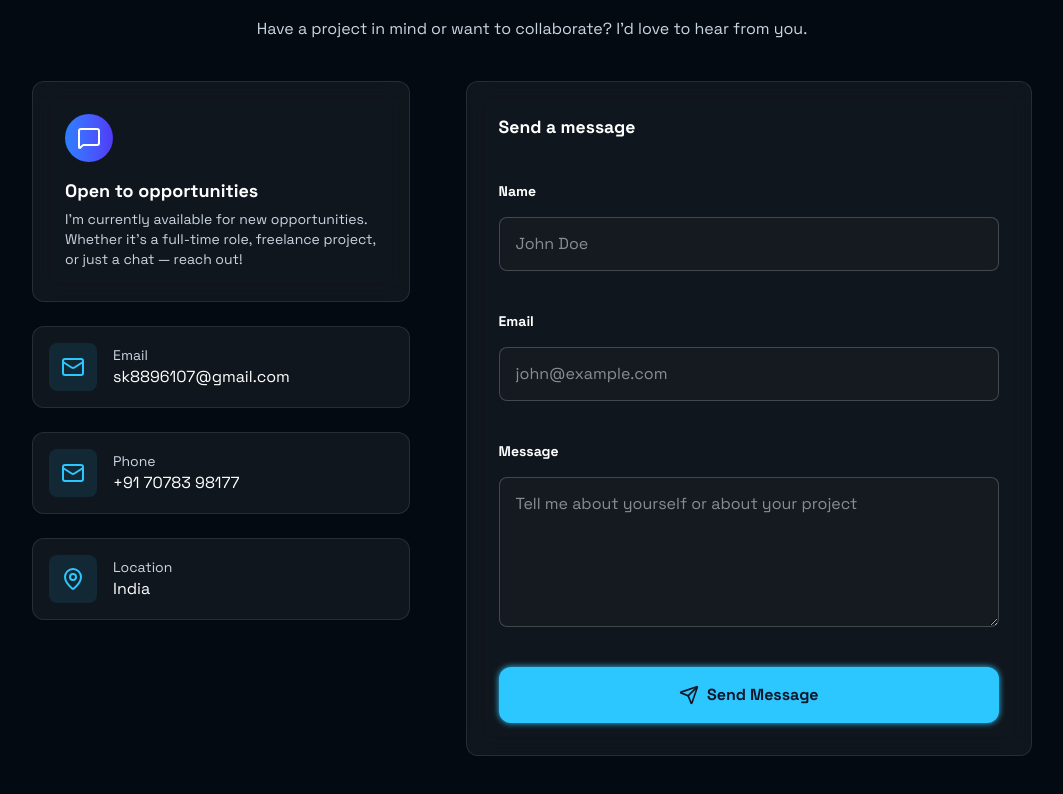
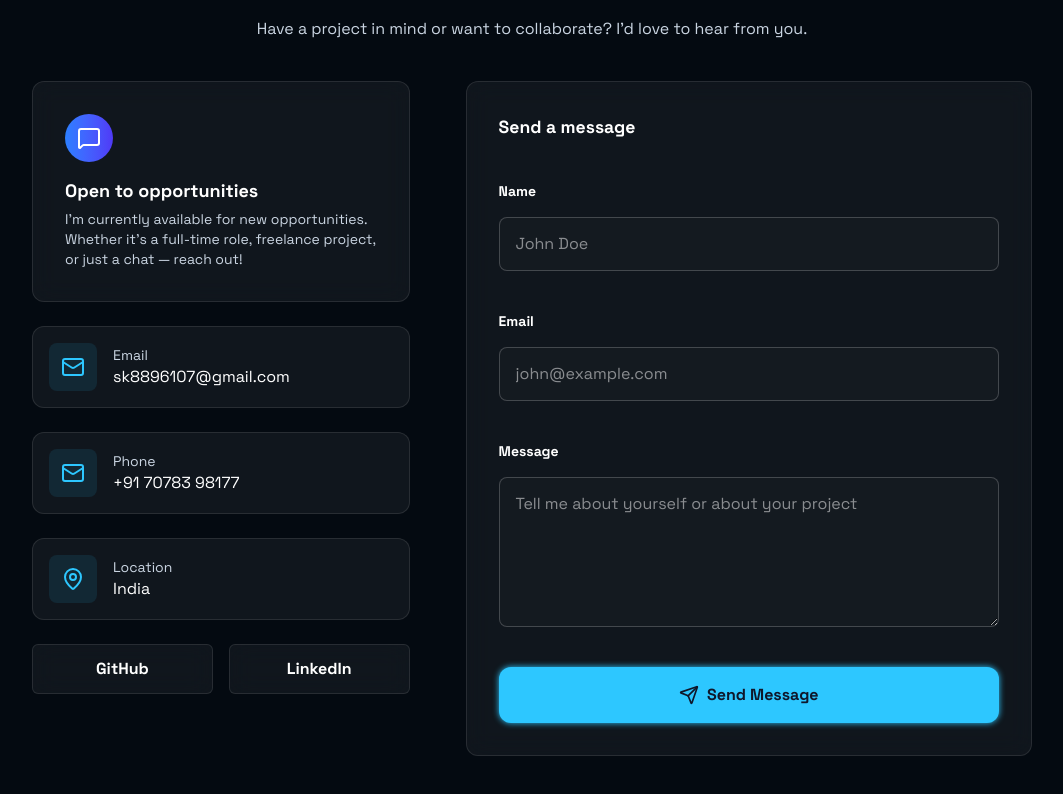
Before and after one commit to ashish-chaudhary01/portfolio, a React (Vite) app: page / in a window 1280 px wide. Shown: the part 2732-3526 px from the top of the page, without its empty margins (108-1171 px from the left). Built offline with nearby package versions, Linux system fonts and the light colour scheme.

Commit message:
Refactor ContactSection: rename data to inputData and add social links

```diff
--- a/src/section/Contact.jsx
+++ b/src/section/Contact.jsx
@@ -9,7 +9,7 @@ function ContactSection() {
     message: "",
   });
 
-  const data = [
+  const inputData = [
     {
       label: "name",
       value: formData.name,
@@ -24,6 +24,19 @@ function ContactSection() {
     },
   ];
 
+  const links = [
+    {
+      url: "https://github.com/ashish-chaudhary01",
+      label: "GitHub",
+      icon: "",
+    },
+    {
+      url: "#",
+      label: "LinkedIn",
+      icon: "",
+    },
+  ];
+
   const input =
     "border border-white/20 bg-white/2 px-4 py-3.5 rounded-lg outline-none focus:ring-1 ring-[#2DC7FF] focus:shadow-[0_0_8px_#2DC7FF]";
   return (
@@ -32,9 +45,7 @@ function ContactSection() {
         <p className="uppercase text-indigo-400 font-medium tracking-[0.25em] text-sm mb-3">
           get in touch
         </p>
-        <p className="text-xl sm:text-2xl md:text-3xl font-extrabold mb-3">
-          Let's Connect
-        </p>
+        <p className="text-3xl font-extrabold mb-3">Let's Connect</p>
         <p className=" text-slate-300">
           Have a project in mind or want to collaborate? I'd love to hear from
           you.
@@ -99,6 +110,19 @@ function ContactSection() {
             </div>
           </div>
           {/* links */}
+          <div className="flex gap-4 items-center">
+            {links.map((link, idx) => (
+              <a
+                key={idx}
+                href={link.url}
+                target="_blank"
+                rel="noopener noreferrer"
+                className="flex-1 px-4 py-3 flex items-center justify-center border border-white/10 bg-white/5 rounded-md font-extrabold text-md hover:-translate-y-1.25 duration-200 hover:bg-white/20 backdrop-blur-md"
+              >
+                {link.label}
+              </a>
+            ))}
+          </div>
         </motion.div>
 
         {/* right container */}
@@ -118,7 +142,7 @@ function ContactSection() {
           <h2 className="text-[1.1rem] font-bold mb-10">Send a message</h2>
 
           <form action="#" className="flex flex-col gap-10">
-            {data.map((inputs, idx) => (
+            {inputData.map((inputs, idx) => (
               <div className="flex flex-col gap-4" key={idx}>
                 <label
                   className="text-sm font-bold capitalize"
```
